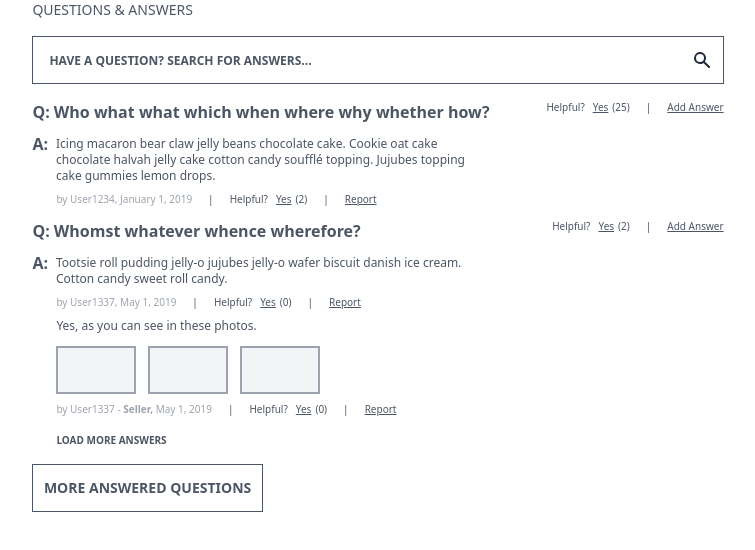
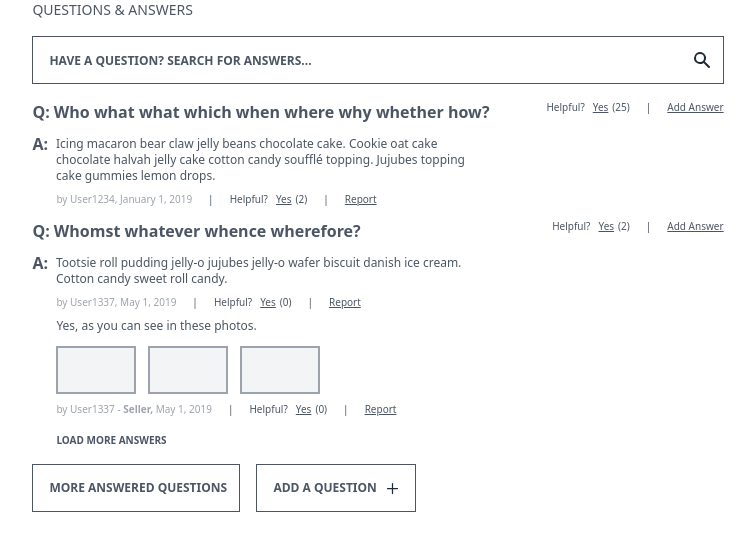
Before and after one commit to Capstone-MindUnits/Questions-And-Answers-Capstone, a React (Create React App) app in the folder qna/: page / in a window 1280 px wide. Shown: the top 550 px of the page, without its empty margins (262-1017 px from the left). Built offline with nearby package versions, Linux system fonts and the light colour scheme.

Commit message:
buttons done

```diff
--- a/qna/src/App.js
+++ b/qna/src/App.js
@@ -1,7 +1,8 @@
 import React from 'react';
 import Qna from './Components/Qna/Qna.js'
 import Search from './Components/Search/Search.js'
-import Buttons from './Components/Buttons/Buttons.js'
+import AButton from './Components/Buttons/AButton.js'
+import QButton from './Components/Buttons/QButton.js'
 
 function App() {
   return (
@@ -9,7 +10,11 @@ function App() {
       <div className="grid grid-cols-1 gap-4  w-3/5  mx-auto">
          <Search />
          <Qna />
-         <Buttons />
+      </div>
+      <div className="grid gap-4  w-3/5 mt-4 mx-auto" style ={{display : 'flex'}}>
+      <AButton />
+      <QButton />
+
       </div>
     </div>
   );
--- /dev/null
+++ b/qna/src/Components/Buttons/AButton.js
@@ -0,0 +1,15 @@
+import React from 'react'
+
+class AButton extends React.Component {
+    render() {
+        return (
+            <div>
+                <button className="w-52 h-12  flex flex-row items-center border border-gray-600 " >
+                <p className="font-sans font-bold text-xs ml-4 text-gray-600">MORE ANSWERED QUESTIONS</p>
+                </button>
+            </div>
+        )
+    }
+}
+
+export default AButton;
--- a/qna/src/Components/Buttons/Buttons.js
+++ /dev/null
@@ -1,15 +0,0 @@
-import React from 'react'
-
-class Buttons extends React.Component {
-    render() {
-        return (
-            <div>
-                <button className="w-1/3 h-12 border border-gray-600 " >
-                <p className="font-sans font-bold text-sm text-gray-600">MORE ANSWERED QUESTIONS</p>
-                </button>
-            </div>
-        )
-    }
-}
-
-export default Buttons;
--- /dev/null
+++ b/qna/src/Components/Buttons/QButton.js
@@ -0,0 +1,34 @@
+import React from "react";
+
+class QButton extends React.Component {
+  render() {
+    return (
+      <div className="QButton">
+        <button className="w-40 h-12 flex flex-row items-center border border-gray-600">
+         <p className="font-sans font-bold text-xs ml-4 mr-2 text-gray-600">
+            ADD A QUESTION
+          </p>
+          <svg
+            width="15"
+            height="15"
+            className="transform float-right text-gray-800 "
+            fill="none"
+            viewBox="0 0 24 24"
+            stroke="currentColor"
+          >
+            <path
+              stroke-linecap="round"
+              stroke-linejoin="round"
+              stroke-width="2"
+              d="M12 4v16m8-8H4"
+            />
+          </svg>
+
+
+        </button>
+      </div>
+    );
+  }
+}
+
+export default QButton;
```
Also changed, not shown: qna/src/index.css (line endings or trailing spaces).
